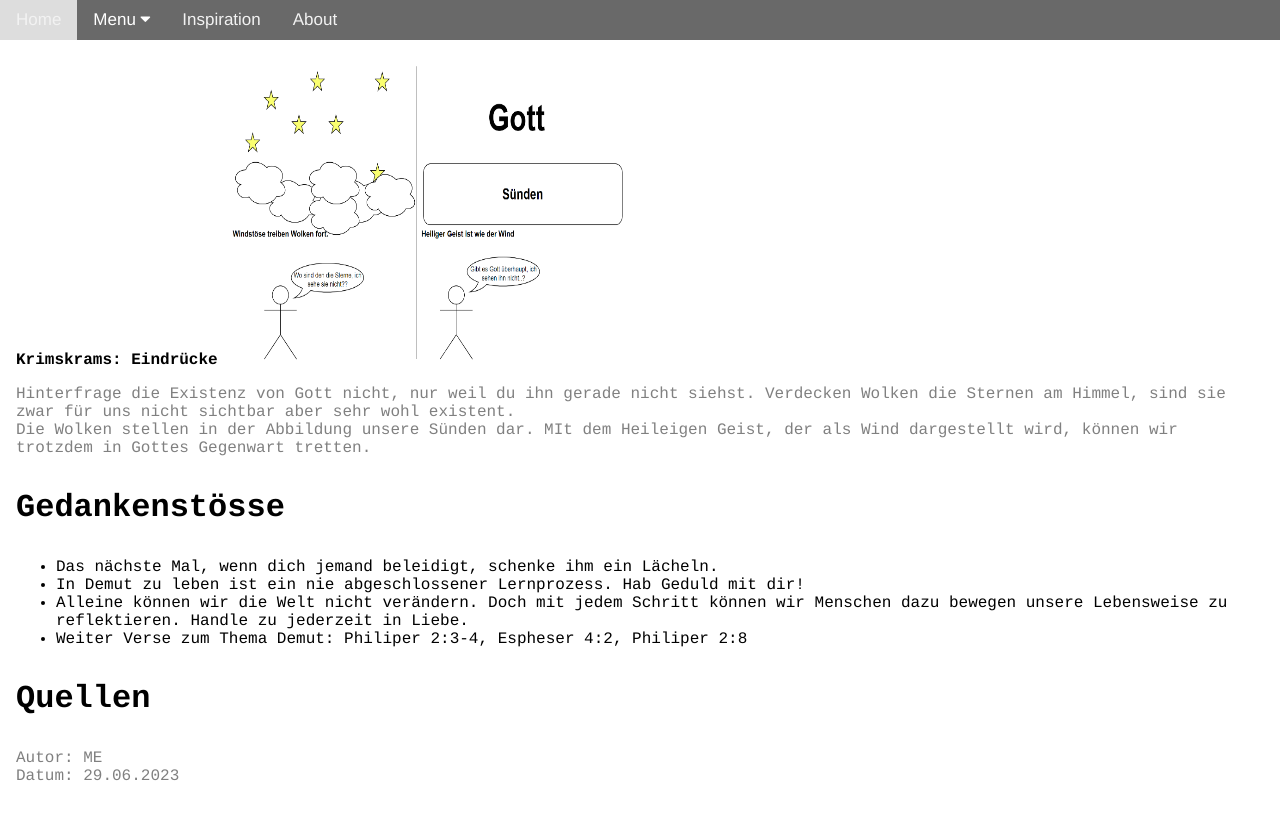
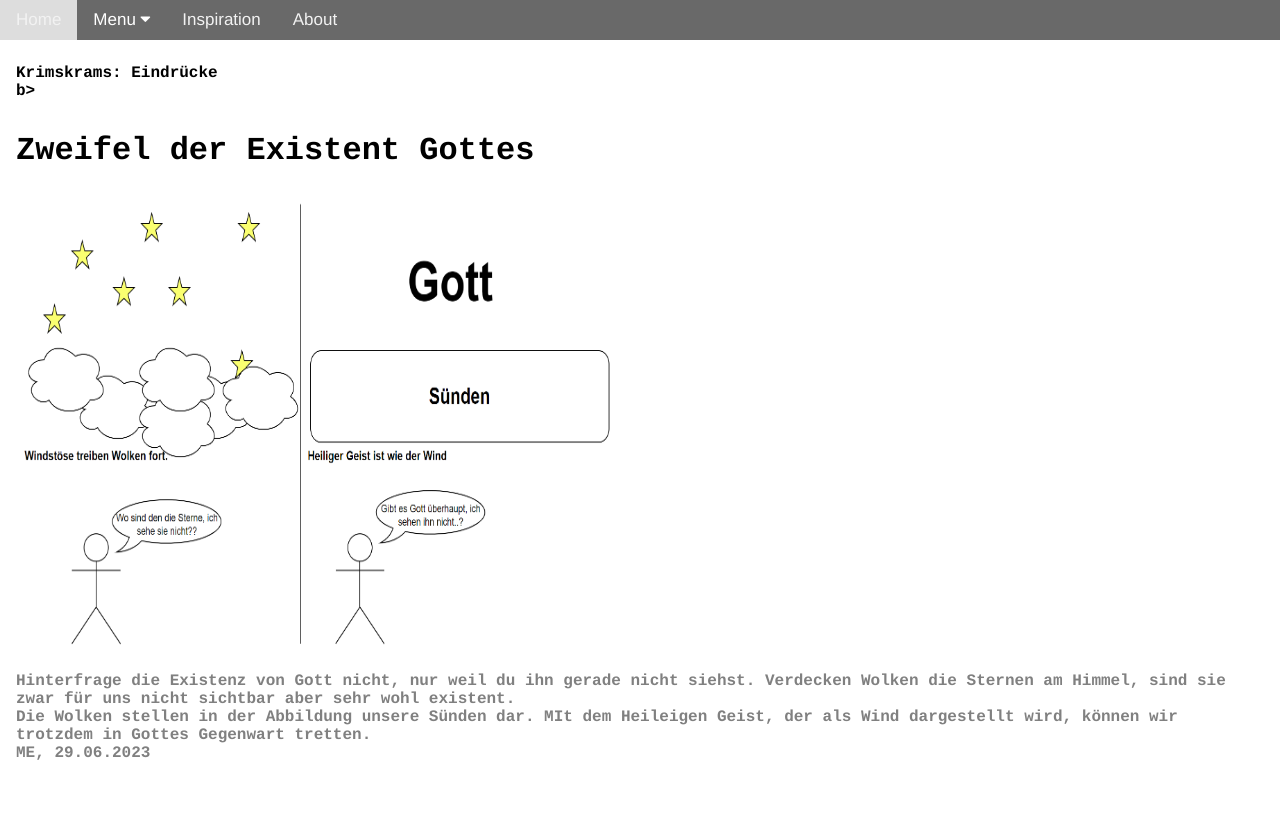
Before and after one commit to fern5-44/nawis.github.io, a plain HTML site: page Sites/eindrucke.html in a window 1280 px wide. Shown: the top 820 px of the page. Drawn offline with Linux system fonts and the light colour scheme.

Commit message:
Update eindrucke.html

```diff
--- a/Sites/eindrucke.html
+++ b/Sites/eindrucke.html
@@ -16,18 +16,11 @@
 <!-- Inhalt -->
 <div class="main">
         <br>
-          <b>Krimskrams: Eindrücke</b>
-	  <img src="https://fern5-44.github.io/nawis.github.io/PIC/IMG-Bild-WH.png" height="300" width="400"/>
-	  <p>Hinterfrage die Existenz von Gott nicht, nur weil du ihn gerade nicht siehst. Verdecken Wolken die Sternen am Himmel, sind sie zwar für uns nicht sichtbar aber sehr wohl existent. <br> Die Wolken stellen in der Abbildung unsere Sünden dar. MIt dem Heileigen Geist, der als Wind dargestellt wird, können wir trotzdem in Gottes Gegenwart tretten. </p>
-<h3>Gedankenstösse</h3>
-<ul>
-  <li>Das nächste Mal, wenn dich jemand beleidigt, schenke ihm ein Lächeln.</li>
-  <li>In Demut zu leben ist ein nie abgeschlossener Lernprozess. Hab Geduld mit dir!</li>
-  <li>Alleine können wir die Welt nicht verändern. Doch mit jedem Schritt können wir Menschen dazu bewegen unsere Lebensweise zu reflektieren. Handle zu jederzeit in Liebe.</li>
-  <li>Weiter Verse zum Thema Demut: Philiper 2:3-4, Espheser 4:2, Philiper 2:8</li>
-</ul>
-<h3>Quellen</h3>
-<p>Autor: ME<br>Datum: 29.06.2023</p>
+          <b>Krimskrams: Eindrücke<br>b>
+	  <h3>Zweifel der Existent Gottes</h3>
+	  <img src="https://fern5-44.github.io/nawis.github.io/PIC/IMG-Bild-WH.png" height="450" width="600"/>
+	  <p>Hinterfrage die Existenz von Gott nicht, nur weil du ihn gerade nicht siehst. Verdecken Wolken die Sternen am Himmel, sind sie zwar für uns nicht sichtbar aber sehr wohl existent. <br> Die Wolken stellen in der Abbildung unsere Sünden dar. MIt dem Heileigen Geist, der als Wind dargestellt wird, können wir trotzdem in Gottes Gegenwart tretten.<br> ME, 29.06.2023 </p>
+
 </div>
 
 <!-- SCRIPTS -->
```
